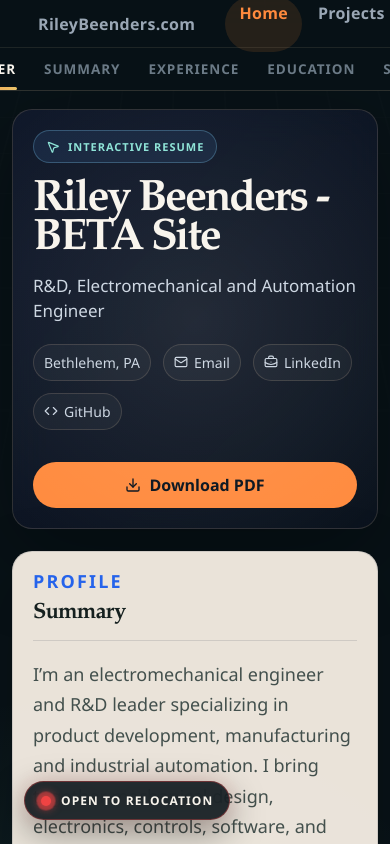
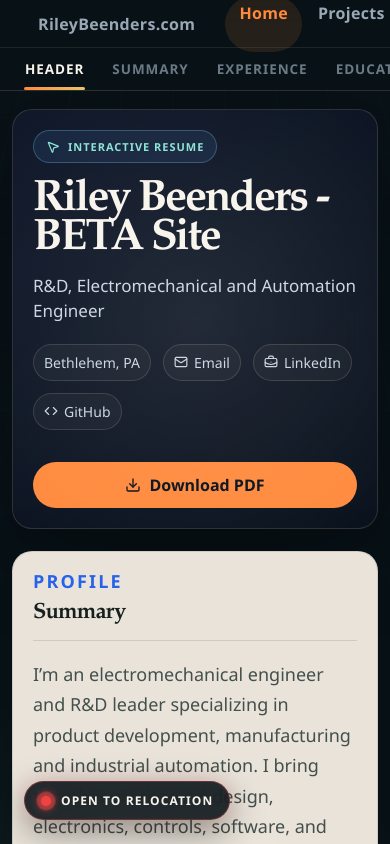
Before and after one commit to RileyBeenders/rileybeenders.com, a Next.js app: page / in a window 390 px wide. Shown: the top 844 px of the page. Built offline with nearby package versions, Linux system fonts and the light colour scheme.

Commit message:
Update globals.css
--> fix a scaling bug on iphones

```diff
--- a/app/globals.css
+++ b/app/globals.css
@@ -123,7 +123,7 @@ img {
   height: 42px;
   display: flex;
   align-items: center;
-  justify-content: center;
+  justify-content: safe center;
   overflow-x: auto;
   scrollbar-width: none;
 }
```
